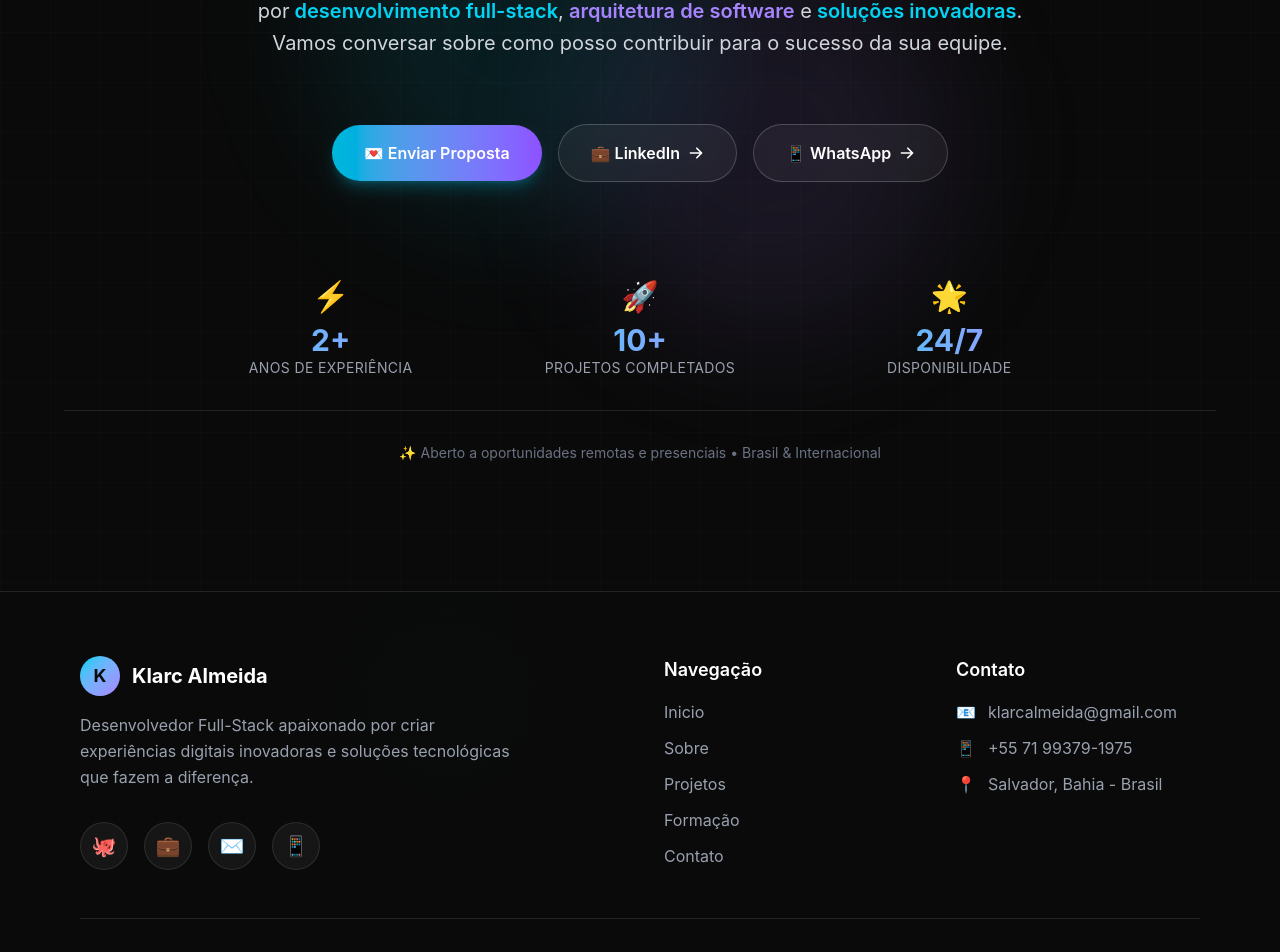
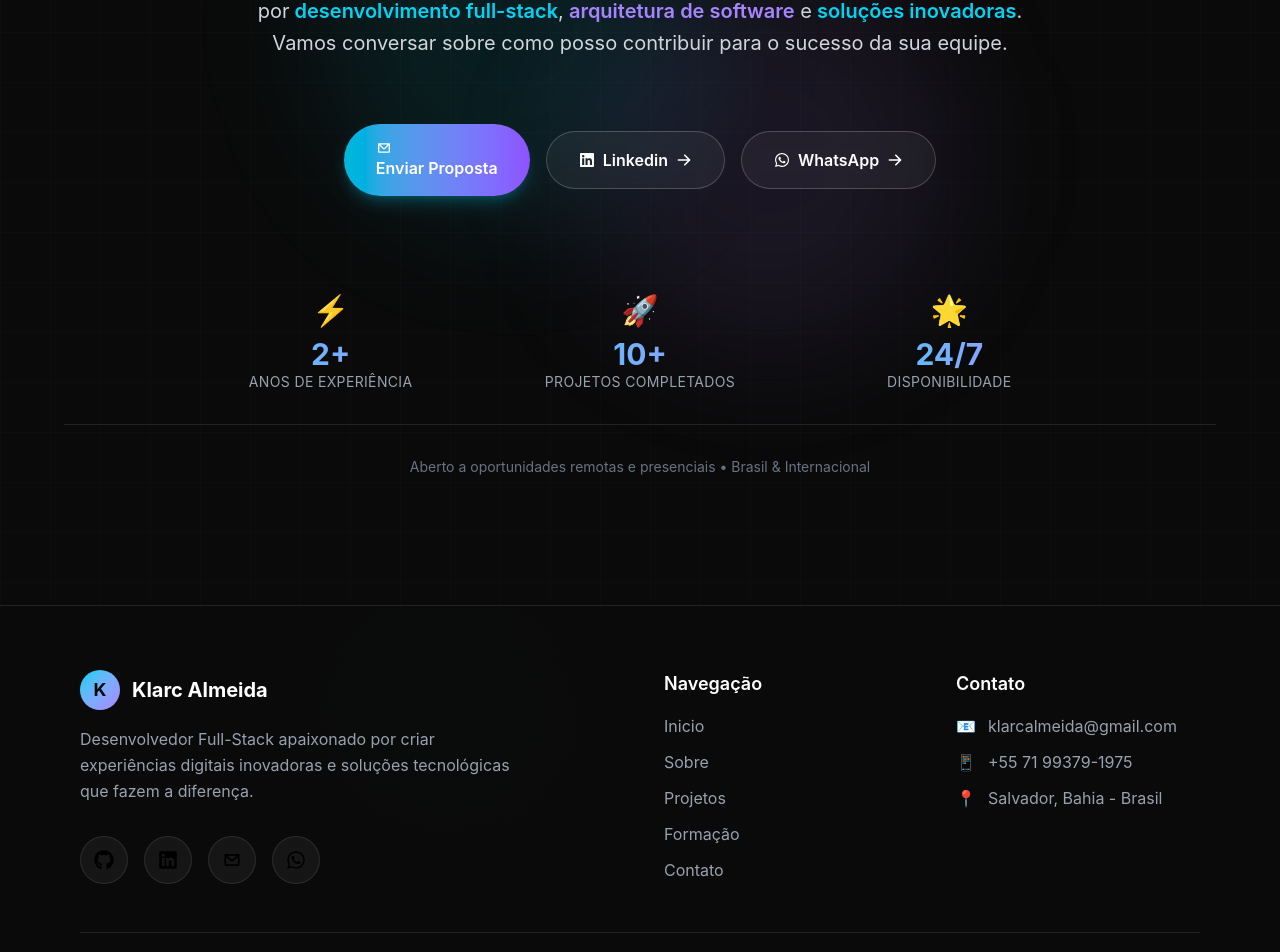
Before and after one commit to KlarcAP/MyPortfolio, a React (Vite) app: page / in a window 1280 px wide. Shown: the part 4357-5309 px from the top of the page. Built offline with nearby package versions, Linux system fonts and the light colour scheme.

Commit message:
fix: icones das redes socias trocados

```diff
--- a/src/components/Rodapé/index.tsx
+++ b/src/components/Rodapé/index.tsx
@@ -1,4 +1,7 @@
 import { motion } from "framer-motion";
+import { FaWhatsapp, FaLinkedin, FaGithub } from "react-icons/fa";
+import { CgMail } from "react-icons/cg";
+
 
 export function Footer() {
   const currentYear = new Date().getFullYear();
@@ -7,25 +10,25 @@ export function Footer() {
     {
       name: "GitHub",
       url: "https://github.com/KlarcAP",
-      icon: "🐙",
+      icon: <FaGithub />,
       color: "hover:text-gray-300",
     },
     {
       name: "LinkedIn",
       url: "https://www.linkedin.com/in/klarc-almeida-908774162/",
-      icon: "💼",
+      icon: <FaLinkedin />,
       color: "hover:text-blue-400",
     },
     {
       name: "Email",
       url: "mailto:klarcalmeida@gmail.com",
-      icon: "✉️",
+      icon: <CgMail />,
       color: "hover:text-cyan-400",
     },
     {
       name: "WhatsApp",
       url: "https://wa.me/5571993791975",
-      icon: "📱",
+      icon: <FaWhatsapp />,
       color: "hover:text-green-400",
     },
   ];
--- a/src/sections/CTA/index.tsx
+++ b/src/sections/CTA/index.tsx
@@ -1,5 +1,7 @@
 import { motion } from "framer-motion";
 import { useState, useEffect } from "react";
+import { FaWhatsapp, FaLinkedin } from "react-icons/fa";
+import { CgMail } from "react-icons/cg";
 
 export function CTA() {
   const [mousePosition, setMousePosition] = useState({ x: 0, y: 0 });
@@ -132,7 +134,11 @@ export function CTA() {
               whileTap={{ scale: 0.98 }}
               className="group relative px-8 py-4 bg-gradient-to-r from-cyan-500 to-violet-500 rounded-full font-semibold text-white shadow-lg shadow-cyan-500/25 hover:shadow-cyan-500/40 transition-all duration-300 overflow-hidden"
             >
-              <span className="relative z-10">💌 Enviar Proposta</span>
+              <span className="relative z-10">
+                {" "}
+                <CgMail />
+                Enviar Proposta{" "}
+              </span>
               <div className="absolute inset-0 bg-gradient-to-r from-cyan-600 to-violet-600 opacity-0 group-hover:opacity-100 transition-opacity duration-300" />
             </motion.a>
 
@@ -145,7 +151,7 @@ export function CTA() {
               className="group px-8 py-4 border border-white/20 rounded-full font-semibold text-white bg-white/5 backdrop-blur-sm hover:bg-white/10 hover:border-white/30 transition-all duration-300"
             >
               <span className="flex items-center gap-2">
-                💼 LinkedIn
+                <FaLinkedin /> Linkedin
                 <svg
                   className="w-4 h-4 group-hover:translate-x-1 transition-transform"
                   fill="currentColor"
@@ -169,7 +175,7 @@ export function CTA() {
               className="group px-8 py-4 border border-white/20 rounded-full font-semibold text-white bg-white/5 backdrop-blur-sm hover:bg-white/10 hover:border-white/30 transition-all duration-300"
             >
               <span className="flex items-center gap-2">
-                📱 WhatsApp
+                <FaWhatsapp /> WhatsApp
                 <svg
                   className="w-4 h-4 group-hover:translate-x-1 transition-transform"
                   fill="currentColor"
@@ -214,7 +220,7 @@ export function CTA() {
           {/* Footer message */}
           <motion.div variants={item} className="pt-8 border-t border-white/10">
             <p className="text-sm text-gray-500">
-              ✨ Aberto a oportunidades remotas e presenciais • Brasil &
+              Aberto a oportunidades remotas e presenciais • Brasil &
               Internacional
             </p>
           </motion.div>
```
